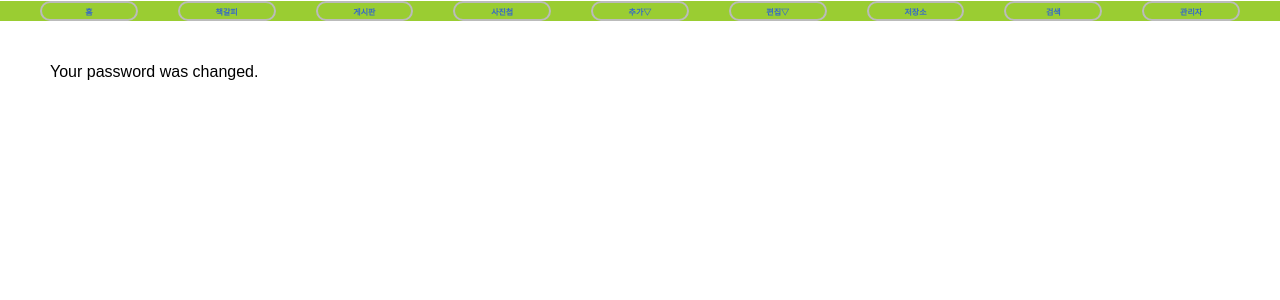
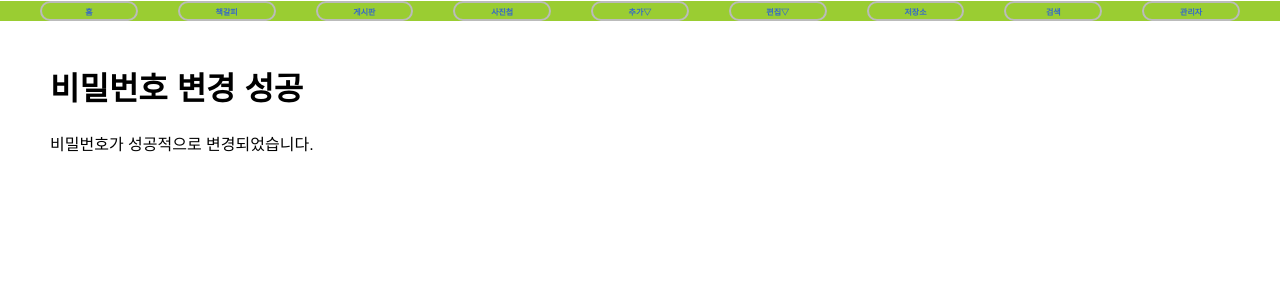
Before and after one commit to logistex018/work18, a Django app: template templates/registration/password_change_done.html in a window 1280 px wide. Shown: the part 30-330 px from the top of the page. Run offline with Django 3.2, Linux system fonts and the light colour scheme; the template is opened without the code that fills it, so the values that code supplies are empty; some web fonts are replaced.

Commit message:
ch11 ver1.1

```diff
--- a/templates/registration/password_change_done.html
+++ b/templates/registration/password_change_done.html
@@ -1,13 +1,13 @@
 {% extends "base.html" %}
 
-{% block title %}password_change_done.html{% endblock %}
+{% block title %}비밀번호 변경 성공{% endblock %}
 
 {% block content %}
 <div id="content">
 
-    <h1>{{ title }}</h1>
-
-    <p>Your password was changed.</p>
+    {#<h1>{{ title }}</h1>#}
+    <h1>비밀번호 변경 성공</h1>
+    <p>비밀번호가 성공적으로 변경되었습니다. </p>
 
 </div>
 {% endblock %}
--- a/templates/registration/password_change_form.html
+++ b/templates/registration/password_change_form.html
@@ -8,8 +8,8 @@
 {% block content %}
 <div id="content">
 
-    <h1>{{ title }}</h1>
-
+    {#    <h1>{{ title }}</h1>#}
+    <h1>비밀번호 변경</h1>
     <form action="." method="post">{% csrf_token %}
 
     {% if form.errors %}
```
Also changed, not shown: db.sqlite3.
